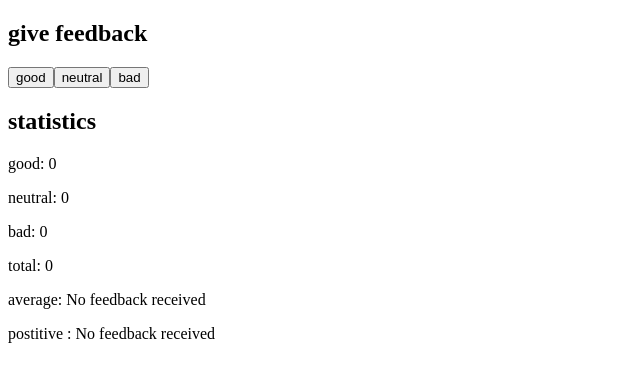
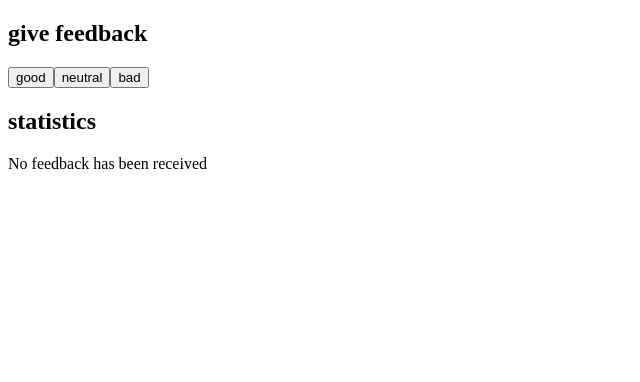
Before and after one commit to mikhailtarabtsev/FSO-exercises, a React (Vite) app in the folder unicafe/: page / in a window 1280 px wide. Shown: the top 382 px of the page, without its empty margins (0-640 px from the left). Built offline with nearby package versions, Linux system fonts and the light colour scheme.

Commit message:
finish exercise 1.9

```diff
--- a/unicafe/src/App.jsx
+++ b/unicafe/src/App.jsx
@@ -2,8 +2,19 @@ import { useState } from 'react'
 
 const Button = (props) => (<button onClick={props.handler}>{props.text}</button>)
 
-const Statistics = (props) => (
-  <>
+const Statistics = (props) => {
+  if (props.score.length == 0) {
+
+    return (
+      <>
+      <h2>statistics</h2>
+      <p>No feedback has been received</p>
+      </>
+    )
+  }
+  else {
+    return(
+      <>
   <h2>statistics</h2>
   <p>good: {props.good}</p>
   <p>neutral: {props.neutral}</p>
@@ -14,7 +25,12 @@ const Statistics = (props) => (
   </>
 
 
-)
+    )
+  }
+
+}
+
+
 
 const App = () => {
   const [good, setGood] = useState(0)
@@ -47,6 +63,7 @@ const App = () => {
                neutral={neutral}
                bad={bad}
                total={total}
+               score = {score}
 
                average={average ? average : "No feedback received"}
                positive={positive ? (positive + " %" ) : "No feedback received"} />
```
